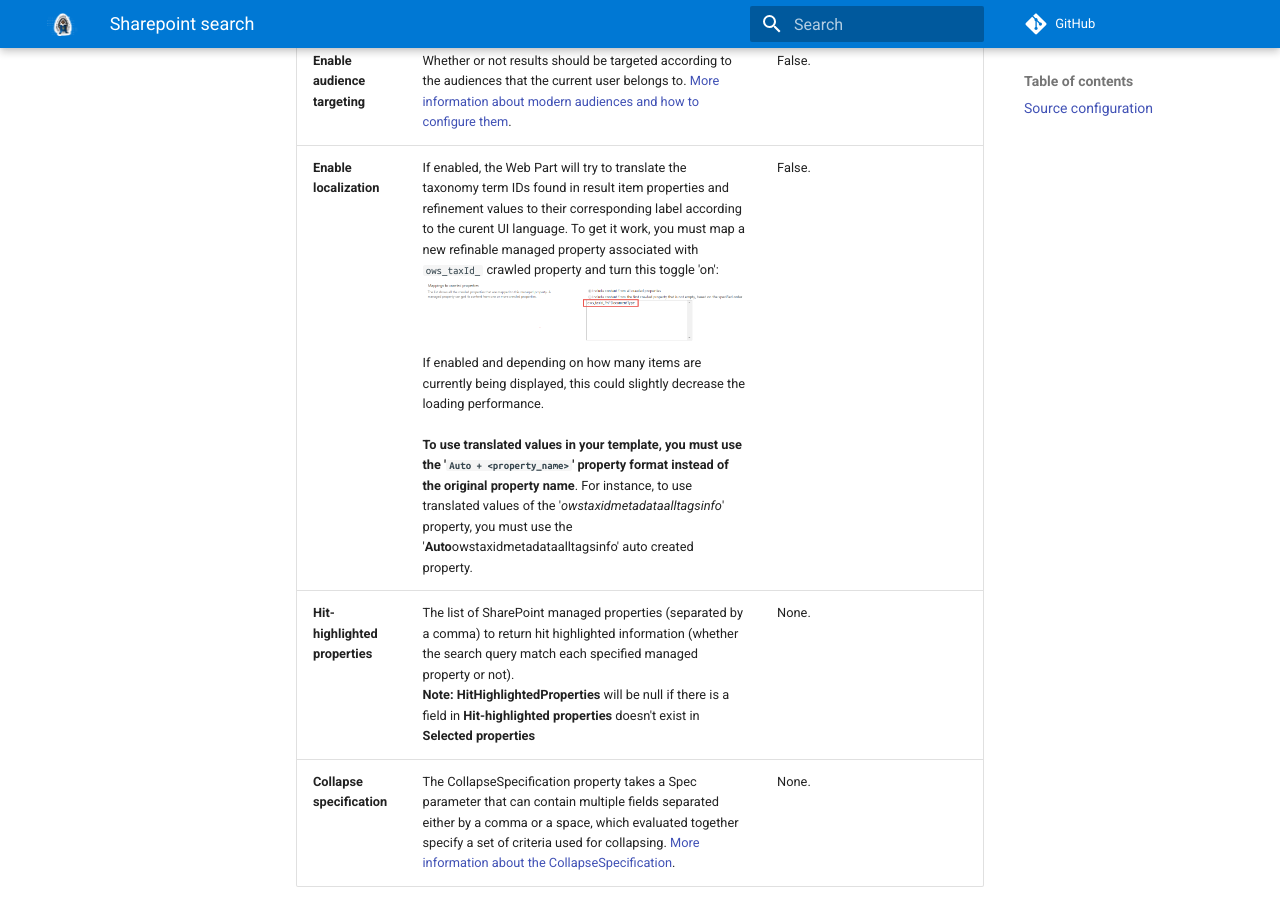
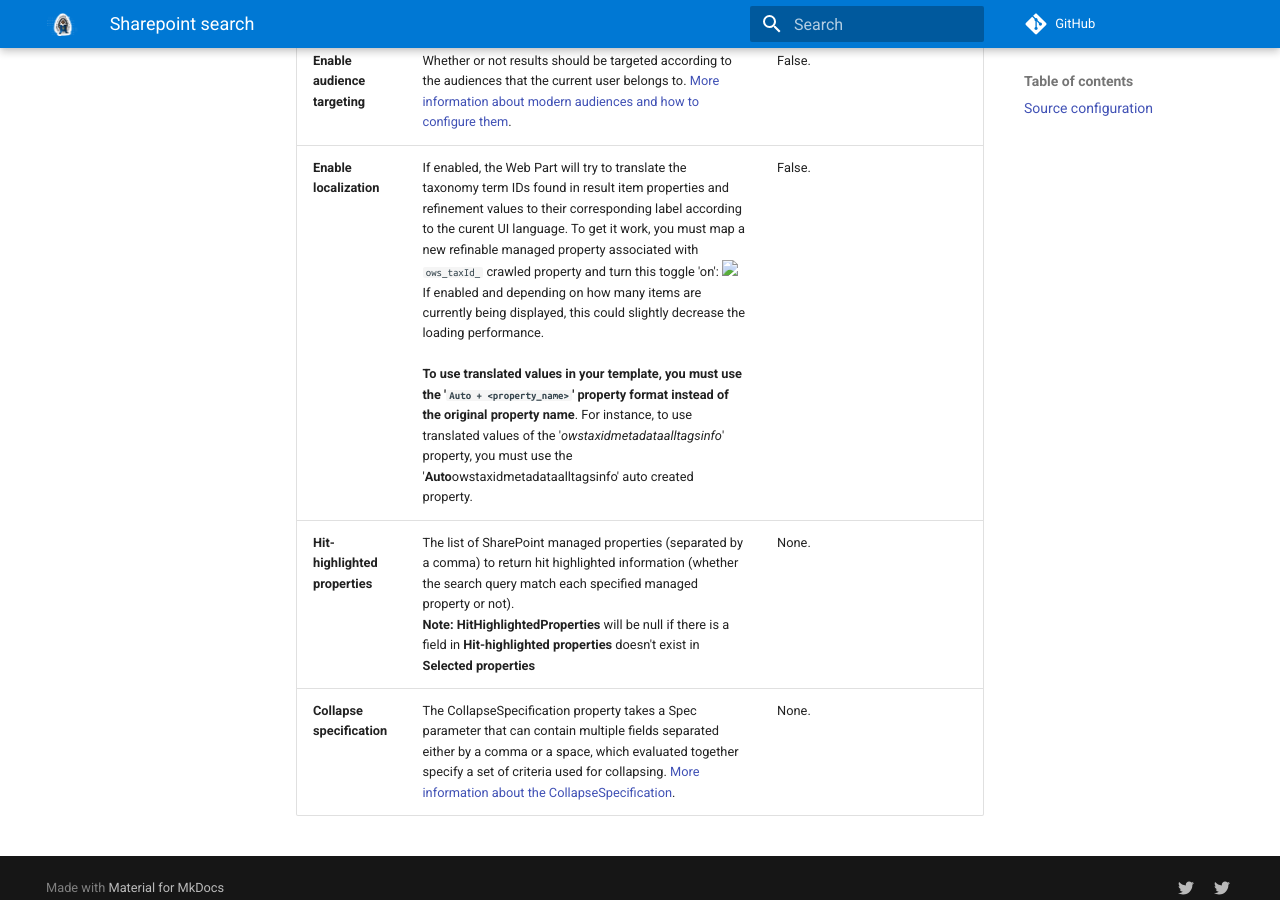
Before and after one commit to dominic5perezd/pnp-modern-search, an MkDocs documentation site: the page built from docs/usage/search-results/data-sources/sharepoint-search.md, in a window 1280 px wide and 900 px high, scrolled down 2239 px. Built offline with MkDocs 1.6.1 and Material for MkDocs 9.7.7, drawn with Linux system fonts in a browser that asks for light colours; comment, search, counter and statistics services are not loaded.

Commit message:
Fix broken image link

```diff
--- a/docs/usage/search-results/data-sources/sharepoint-search.md
+++ b/docs/usage/search-results/data-sources/sharepoint-search.md
@@ -16,6 +16,6 @@ The _'SharePoint Search'_ data source retrieve items from the SharePoint search
 | **Enable query rules** | Whether or not apply SharePoint query rules. | False.
 | **Trim duplicates** | A Boolean value that specifies whether duplicate items are removed from the results. | False.
 | **Enable audience targeting** | Whether or not results should be targeted according to the audiences that the current user belongs to. [More information about modern audiences and how to configure them](https://support.microsoft.com/office/target-navigation-news-and-files-to-specific-audiences-33d84cb6-14ed-4e53-a426-74c38ea32293). | False.
-| **Enable localization** | If enabled, the Web Part will try to translate the taxonomy term IDs found in result item properties and refinement values to their corresponding label according to the curent UI language. To get it work, you must map a new refinable managed property associated with `ows_taxId_` crawled property and turn this toggle 'on': <a href="../../../../assets/webparts/search-results/localization_crawled_property.png"><img src="../../../../assets/webparts/search-results/localization_crawled_property.png"/></a> If enabled and depending on how many items are currently being displayed, this could slightly decrease the loading performance. </br></br>**To use translated values in your template, you must use the '`Auto + <property_name>`' property format instead of the original property name**. For instance, to use translated values of the '_owstaxidmetadataalltagsinfo_' property, you must use the '**Auto**owstaxidmetadataalltagsinfo' auto created property.   | False.
+| **Enable localization** | If enabled, the Web Part will try to translate the taxonomy term IDs found in result item properties and refinement values to their corresponding label according to the curent UI language. To get it work, you must map a new refinable managed property associated with `ows_taxId_` crawled property and turn this toggle 'on': <a href="../../../assets/webparts/search-results/localization_crawled_property.png"><img src="../../../assets/webparts/search-results/localization_crawled_property.png"/></a> If enabled and depending on how many items are currently being displayed, this could slightly decrease the loading performance. </br></br>**To use translated values in your template, you must use the '`Auto + <property_name>`' property format instead of the original property name**. For instance, to use translated values of the '_owstaxidmetadataalltagsinfo_' property, you must use the '**Auto**owstaxidmetadataalltagsinfo' auto created property.   | False.
 | **Hit-highlighted properties** | The list of SharePoint managed properties (separated by a comma) to return hit highlighted information (whether the search query match each specified managed property or not).<p><b>Note:</b> **HitHighlightedProperties** will be null if there is a field in **Hit-highlighted properties** doesn't exist in  **Selected properties** </p> | None.
 | **Collapse specification** | The CollapseSpecification property takes a Spec parameter that can contain multiple fields separated either by a comma or a space, which evaluated together specify a set of criteria used for collapsing. [More information about the CollapseSpecification](https://learn.microsoft.com/en-us/sharepoint/dev/general-development/customizing-search-results-in-sharepoint#collapse-similar-search-results-using-the-collapsespecification-property). | None.
```
